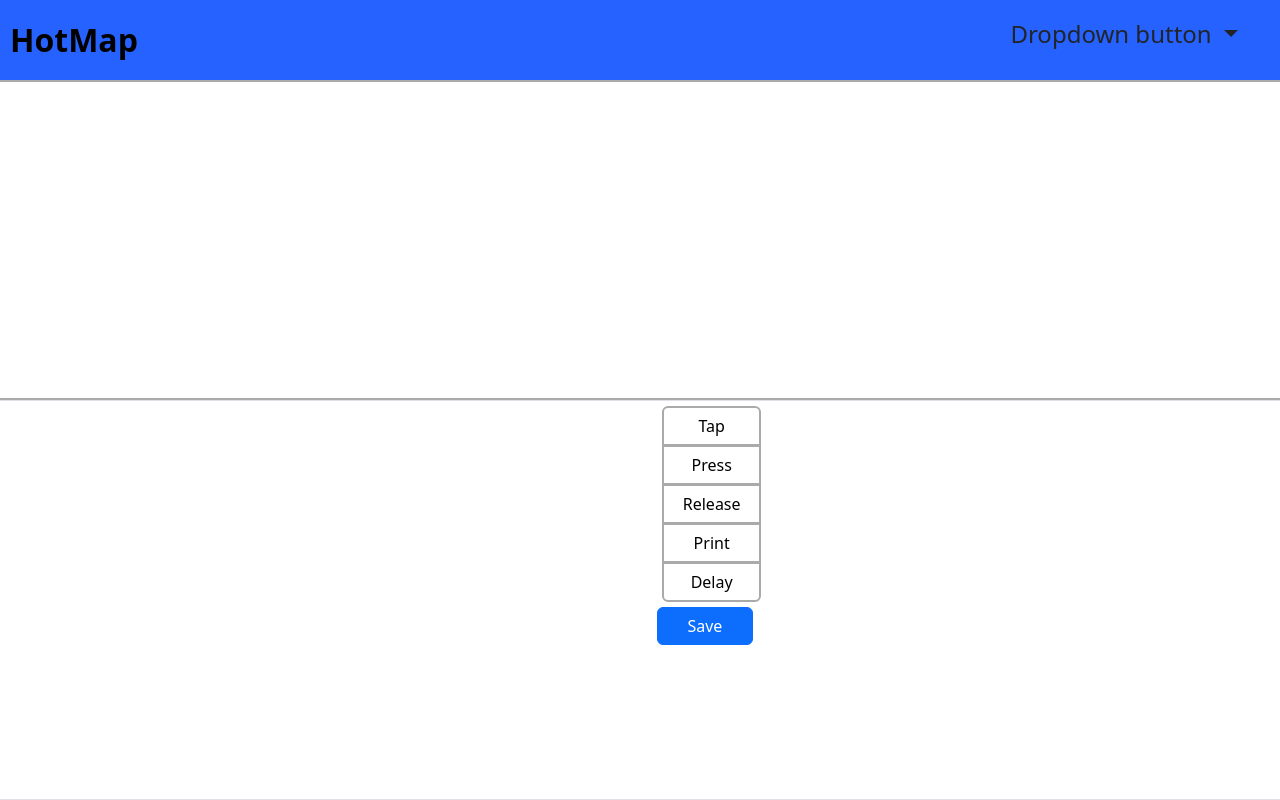
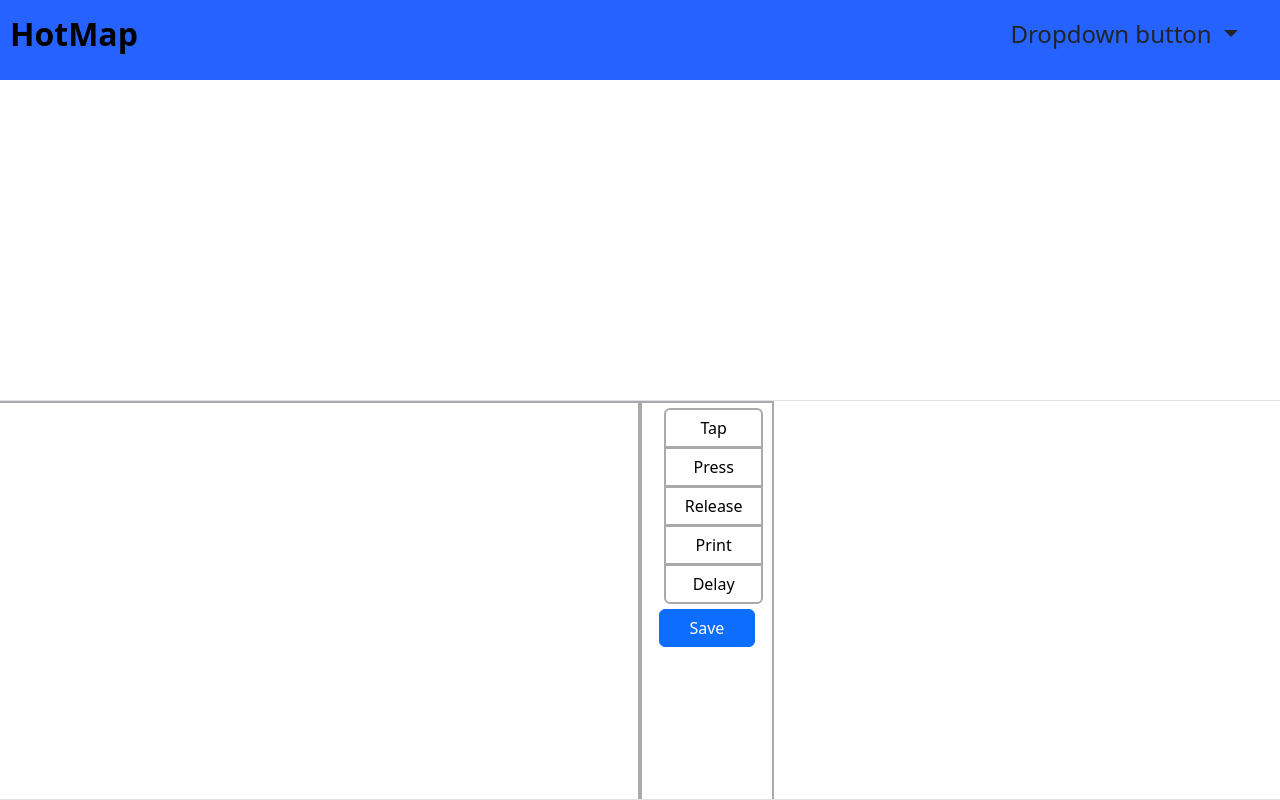
Before and after one commit to GearBoxFox/HotMap, a website built with Vite: page ui/index.html in a window 1280 px wide. Built offline with nearby package versions, Linux system fonts and the light colour scheme.

Commit message:
fix spacing and scrolling issues

```diff
--- a/ui/index.css
+++ b/ui/index.css
@@ -22,6 +22,14 @@ body {
     border: var(--color-border) 2px solid;
     background: var(--color-bg);
     color: var(--color-text);
+}
+
+.content-box-rounded {
+    border: var(--color-border) 2px solid;
+    background: var(--color-bg);
+    color: var(--color-text);
+    border-radius: 2px;
+    font-size: large;
 }
 
 .header {
--- a/ui/index.html
+++ b/ui/index.html
@@ -15,7 +15,7 @@
     <!-- Header -->
     <div class="row h-10 header">
         <div class="col">
-            <h1 class="h2 fw-bold position-relative top-50 translate-middle-y"
+            <h1 class="h2 fw-bold position-sticky top-50 translate-middle-y"
                 style="padding-left: 10px; color: var(--color-text)">HotMap</h1>
         </div>
         <!-- Dropdown -->
@@ -51,20 +51,20 @@
             </div>
         </div>
     </div>
-    <div class="row h-50 overflow-scroll content-box" id="buttonContainer" style="max-height:40%">
+    <div class="row h-50 overflow-scroll"  style="max-height:40%">
         <!-- Key List -->
-        <div class="list-group col flex-column"
+        <div class="list-group col flex-column" id="buttonContainer"
              style="padding-left: 10px; margin: 5px 5px 5px 5px;">
         </div>
     </div>
     <!-- Collapsable keybinding -->
-    <div class="row h-50 overflow-scroll border">
-        <div class="col" style="max-width: 50%">
-            <div class="list-group overflow-scroll" id="currentMacroActions">
+    <div class="row h-50 overflow-scroll border content-box">
+        <div class="col content-box" style="max-width: 50%">
+            <div class="list-group  h-100 overflow-scroll" id="currentMacroActions">
 
             </div>
         </div>
-        <div class="col col-lg-auto" id="addMacroActions">
+        <div class="col col-lg-auto content-box" id="addMacroActions">
             <div class="row" style="margin-top: 5px">
                 <div class="btn-group-vertical macro-add" role="group">
                     <button type="button" class="btn content-box macro-add" id="Tap">Tap</button>
--- a/ui/src/index.ts
+++ b/ui/src/index.ts
@@ -66,7 +66,7 @@ let populateKeymapButtons = async () => {
 
         // add a new macro button
         let addButton = document.createElement("a");
-        addButton.className = "list-group-item list-group-item-action content-box";
+        addButton.className = "list-group-item list-group-item-action content-box-rounded";
         addButton.textContent = "+"
 
         addButton.addEventListener("click", () => {
```
